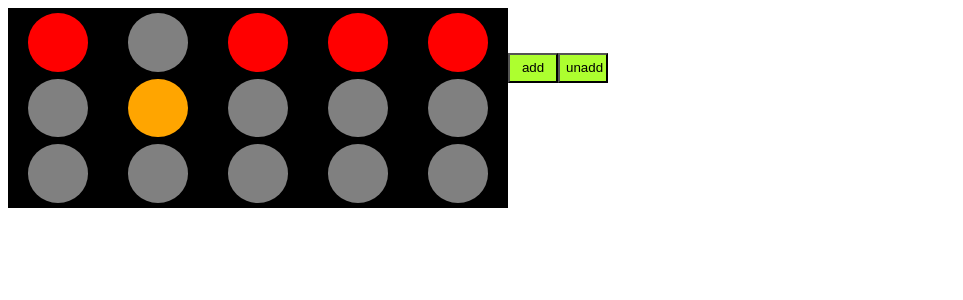
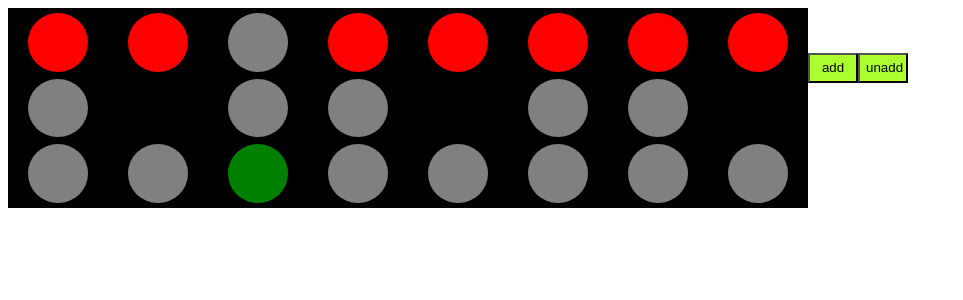
Before and after one commit to arthyflax/ampel-react, a React (Create React App) app: page / in a window 1280 px wide. Shown: the top 300 px of the page, without its empty margins (0-963 px from the left). Built offline with nearby package versions, Linux system fonts and the light colour scheme.

Commit message:
implemented full cycle with pedestrian lights

```diff
--- a/src/Ampelsteuerung.js
+++ b/src/Ampelsteuerung.js
@@ -1,64 +1,90 @@
-import { Component } from 'react';
+import { Component } from "react";
 import TFGAmpel from "./TFGAmpel";
 
 class Ampelsteuerung extends Component {
     constructor(props) {
         super(props);
         this.state = {
-            Ampeln:["A", "A", "A", "A", "A"],
-            active:0
-         }
+            Ampeln: ["Auto", "Fußgänger", "Auto", "Auto", "Fußgänger", "Auto", "Auto", "Fußgänger"],
+            active: -1,
+            pedestrian: false
+        };
     }
 
-    next(callerId){
-        if (callerId !== this.state.active){
+    next(callerId) {
+        if (callerId !== this.state.active) {
             return;
         }
-        console.log("called")
         let nextIndex;
-        let length = this.state.Ampeln.length
-        for(let i = this.state.active; i < length; i++){
-            if(this.state.Ampeln[i] === "A" && this.state.active !== i){
+        if (this.state.pedestrian) this.setState({ pedestrian: false, active: -1 });
+        for (let i = this.state.active; i < this.state.Ampeln.length; i++) {
+            if (this.state.Ampeln[i] === "Auto" && this.state.active !== i) {
                 nextIndex = i;
                 break;
             }
-
         }
-        if(nextIndex === undefined){
-            nextIndex = 0;
+        if (nextIndex === undefined) {
+            this.setState({ pedestrian: true });
+            for (let i = 0; i < this.state.Ampeln.length; i++) {
+                if (this.state.Ampeln[i] === "Fußgänger" && this.state.active !== i) {
+                    nextIndex = i;
+                    break;
+                }
+            }
         }
 
-        this.setState({active:nextIndex})
+        this.setState({ active: nextIndex });
     }
-    componentDidUpdate(){
-        if(this.state.active > this.state.Ampeln.length - 1){
-            this.setState({active:0})
+
+    componentDidMount() {
+        this.next(-1);
+    }
+
+    componentDidUpdate() {
+        if (this.state.active > this.state.Ampeln.length - 1) {
+            for (let i = 0; i < this.state.Ampeln.length; i++) {
+                if (this.state.Ampeln[i] === "Auto" && this.state.active !== i) {
+                    this.setState({ active: i });
+                    break;
+                }
+            }
         }
     }
+
     render() {
-        console.log("render")
-        console.log(this.state.active)
         return (
             <div>
-            {this.state.Ampeln.map((Ampel, index)=>{
-                return <TFGAmpel key = {index} id = {index} active = {this.state.active === index} next = {this.next.bind(this)}/>
-            })}
-                <button onClick = {() => {
-                    let newAmpeln = this.state.Ampeln.slice();
-                    newAmpeln.push("A");
-                    this.setState({Ampeln:newAmpeln})
-                }} className = "button">
+                {this.state.Ampeln.map((Ampel, index) => {
+                    return (
+                        <TFGAmpel
+                            key={index}
+                            id={index}
+                            type={Ampel}
+                            active={this.state.active === index || (Ampel === "Fußgänger" && this.state.pedestrian)}
+                            next={this.next.bind(this)}
+                        />
+                    );
+                })}
+                <button
+                    onClick={() => {
+                        let newAmpeln = this.state.Ampeln.slice();
+                        newAmpeln.push("Auto");
+                        this.setState({ Ampeln: newAmpeln });
+                    }}
+                    className="button">
                     add
                 </button>
-                <button onClick = {() => {
-                    let newAmpeln = this.state.Ampeln.slice();
-                    newAmpeln.pop();
-                    this.setState({Ampeln:newAmpeln})
-                }} className = "button">
+                <button
+                    onClick={() => {
+                        let newAmpeln = this.state.Ampeln.slice();
+                        newAmpeln.pop();
+                        this.setState({ Ampeln: newAmpeln });
+                    }}
+                    className="button">
                     unadd
                 </button>
             </div>
-         );
+        );
     }
 }
 
--- a/src/TFGAmpel.js
+++ b/src/TFGAmpel.js
@@ -1,57 +1,75 @@
-import { Component } from 'react';
-import './ampel.css';
+import { Component } from "react";
+import "./ampel.css";
 
 class TFGAmpel extends Component {
     constructor(props) {
         super(props);
+        this.timeout = [];
         this.state = {
             currentState: 0,
-             stateList : {
-                 0:[true, false, false],
-                 1:[true, true, false],
-                 2:[false, false, true],
-                 3:[false, true, false]
-                }
-        }
+            stateList: [
+                {
+                    0: [true, false, false],
+                    1: [true, true, false],
+                    2: [false, false, true],
+                    3: [false, true, false]
+                },
+                { 0: [true, false, false], 1: [true, false, false], 2: [false, false, true], 3: [true, false, false] }
+            ]
+        };
     }
-    switchState (stateid) {
-        switch(stateid){
+
+    switchState(stateid) {
+        switch (stateid) {
             case 0:
-                this.setState({currentState: 1});
-                setTimeout(this.switchState.bind(this), 1000, 1);
+                this.setState({ currentState: 1 });
+                this.timeout = setTimeout(this.switchState.bind(this), 1000, 1);
                 break;
             case 1:
-                this.setState({currentState: 2});
-                setTimeout(this.switchState.bind(this), 1000, 2);
+                this.setState({ currentState: 2 });
+                setTimeout(this.switchState.bind(this), 2000, 2);
                 break;
             case 2:
-                this.setState({currentState: 3});
+                this.setState({ currentState: 3 });
                 setTimeout(this.switchState.bind(this), 1000, 3);
                 break;
             case 3:
                 this.props.next(this.props.id);
-                this.setState({currentState: 0});
+                this.setState({ currentState: 0 });
                 break;
         }
     }
-    componentDidMount(){
-        if(this.props.active){
+
+    componentDidMount() {
+        if (this.props.active) {
             setTimeout(this.switchState.bind(this), 1000, 0);
         }
     }
-    componentDidUpdate(){
-        if(this.props.active && this.state.currentState === 0){
+
+    componentDidUpdate() {
+        if (this.props.active && this.state.currentState === 0) {
             setTimeout(this.switchState.bind(this), 1000, 0);
         }
     }
+
     render() {
-        return (
-            <span className = 'ampel-wrapper'>
-                <div className = {(this.state.stateList[`${this.state.currentState}`][0] ? '' : 'grey') + ' red light'}></div>
-                <div className = {(this.state.stateList[`${this.state.currentState}`][1] ? '' : 'grey') + ' orange light'}></div>
-                <div className = {(this.state.stateList[`${this.state.currentState}`][2] ? '' : 'grey') + ' green light'}></div>
-            </span>
-         );
+        if (this.props.type === "Auto") {
+            return (
+                <span className="ampel-wrapper">
+                    <div className={(this.state.stateList[0][`${this.state.currentState}`][0] ? "" : "grey") + " red light"}></div>
+                    <div className={(this.state.stateList[0][`${this.state.currentState}`][1] ? "" : "grey") + " orange light"}></div>
+                    <div className={(this.state.stateList[0][`${this.state.currentState}`][2] ? "" : "grey") + " green light"}></div>
+                </span>
+            );
+        } else if (this.props.type === "Fußgänger") {
+            return (
+                <span className="ampel-wrapper">
+                    <div className={(this.state.stateList[1][`${this.state.currentState}`][0] ? "" : "grey") + " red light"}></div>
+                    <div className={"light"}></div>
+                    <div className={(this.state.stateList[1][`${this.state.currentState}`][2] ? "" : "grey") + " green light"}></div>
+                </span>
+            );
+        }
     }
 }
 
--- a/src/ampel.css
+++ b/src/ampel.css
@@ -2,26 +2,28 @@
   --size: 100px;
 }
 
-.grey{
-    background-color: grey !important;
+div.grey {
+
+
+  background-color: grey;
 }
-.red{
+.red {
   background-color: red;
 }
-.orange{
+.orange {
   background-color: orange;
 }
-.green{
+.green {
   background-color: green;
 }
-.light{
+.light {
   border-radius: 50%;
   height: 30%;
   width: 60%;
   display: hidden;
 }
 
-.ampel-wrapper{
+.ampel-wrapper {
   height: calc(2 * var(--size));
   width: var(--size);
   padding-top: 0.1756%;
@@ -32,7 +34,7 @@
   align-items: center;
   background-color: black;
 }
-.button{
+.button {
   height: 30px;
   width: 50px;
   background-color: greenyellow;
```
Lines whose indentation alone changed are shown as unchanged.
